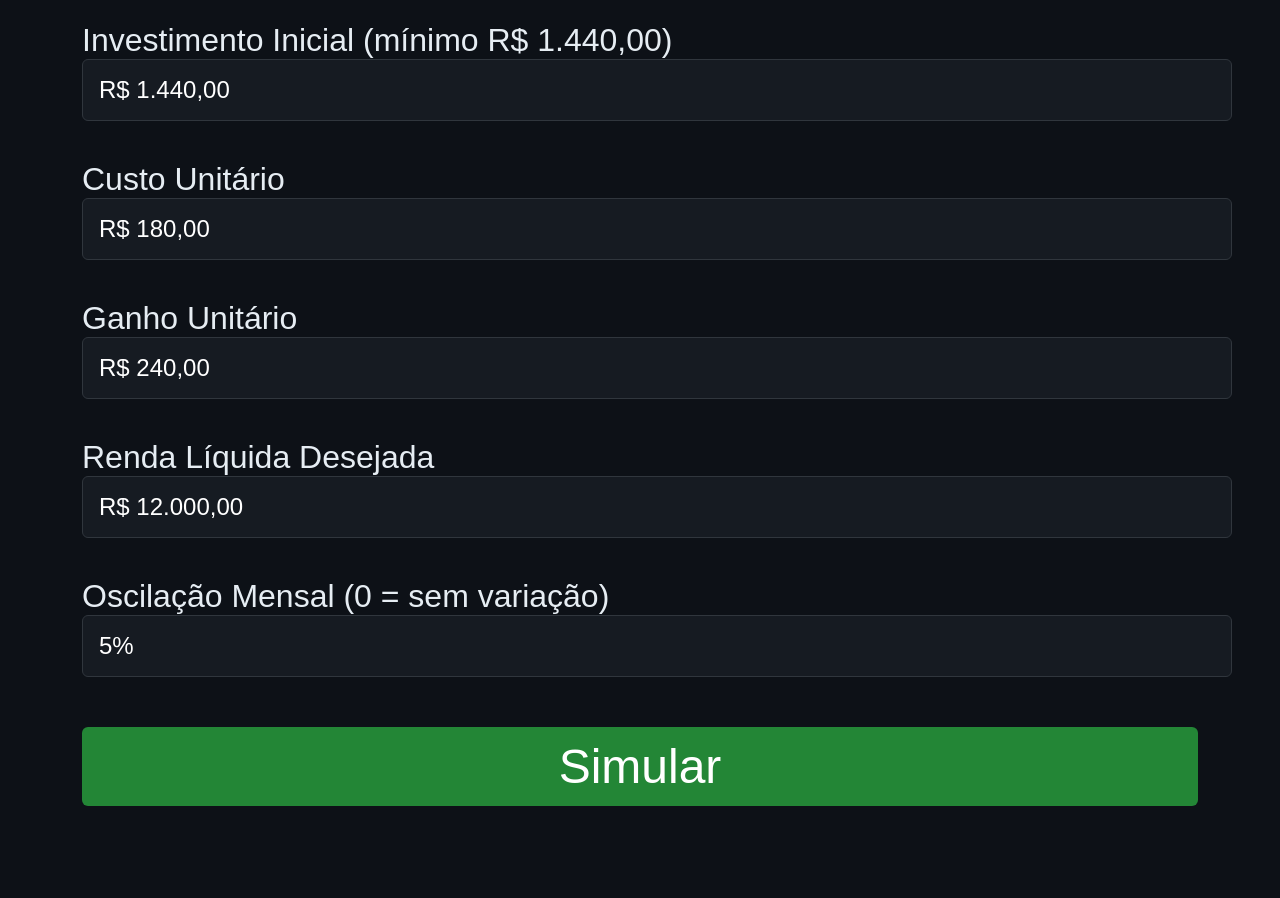
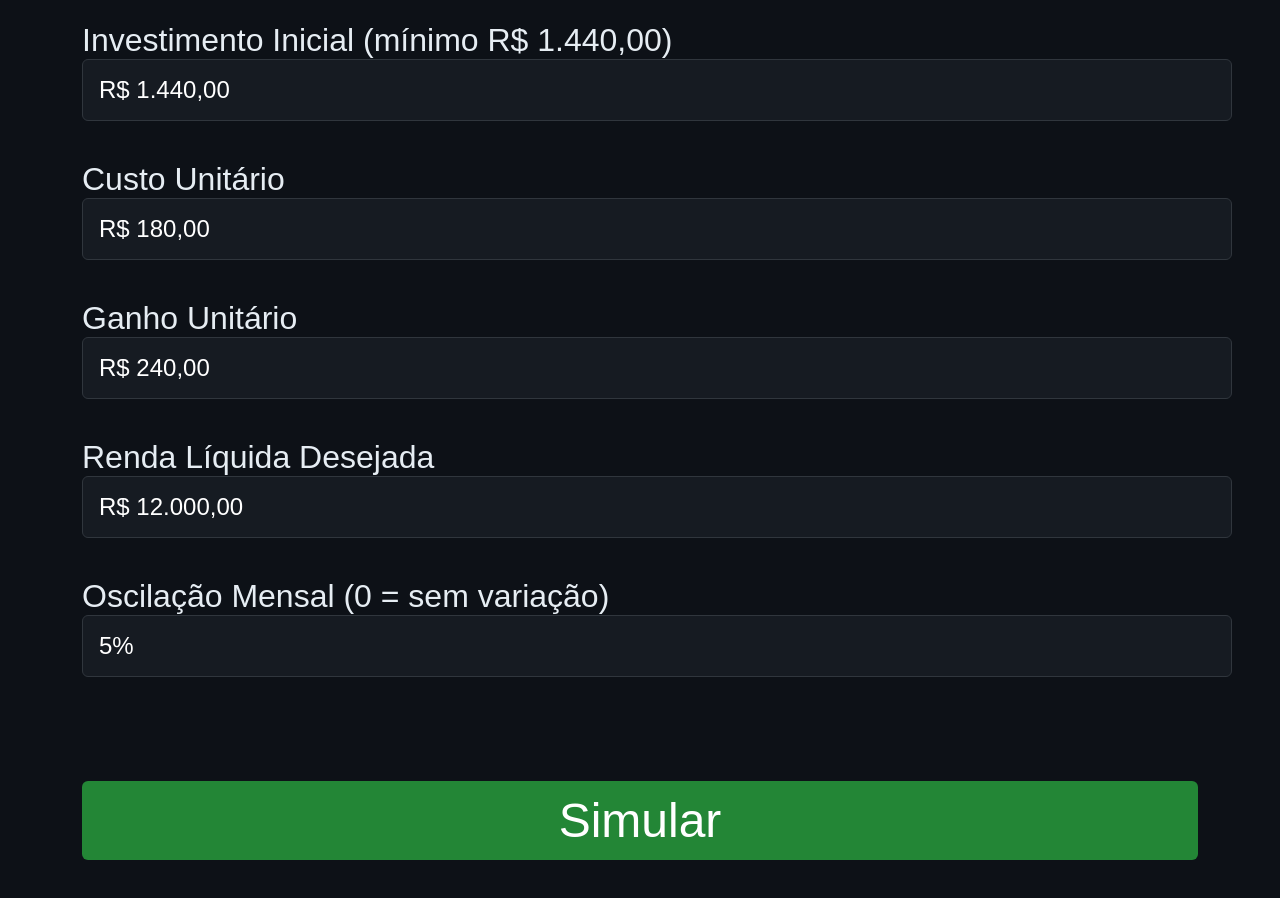
Before and after one commit to SandroBreaker/calculadora-de-investimento, a plain HTML site: page index.html in a window 1280 px wide. Shown: the part 158-1056 px from the top of the page. Before the commit the page ends 984 px from the top, so only its background shows below. Drawn offline with nearby package versions, Linux system fonts and the light colour scheme.

Commit message:
Atualizar o styles.css

```diff
--- a/styles.css
+++ b/styles.css
@@ -43,6 +43,8 @@ button{
     font-size:3rem;
     cursor:pointer;
     border-radius:6px;
+    margin-top: 4rem;
+    margin-bottom: 5rem;
 }
 
 button:hover{
```
